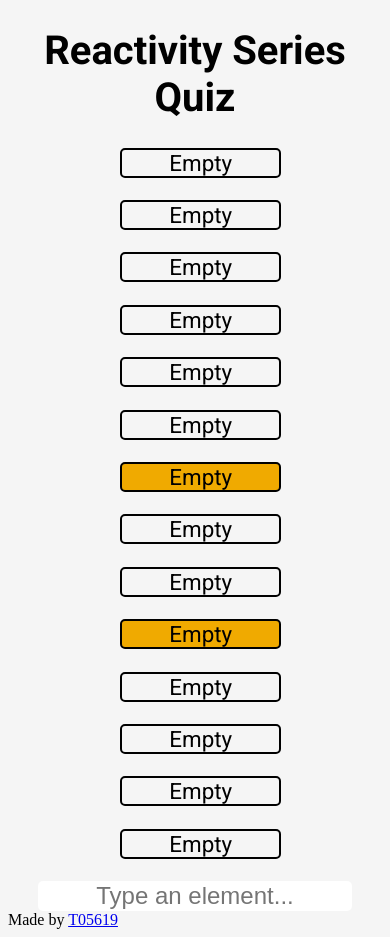
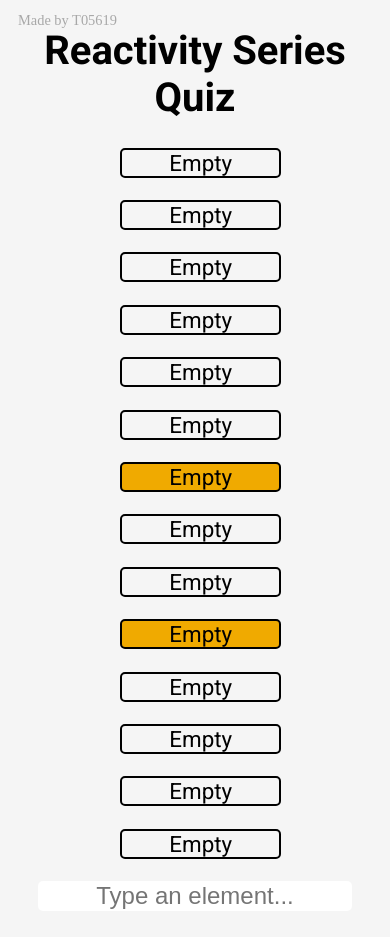
Before and after one commit to T05619/Reactivity-Series-Quiz, a plain HTML site: page index.html in a window 390 px wide. Drawn offline with Linux system fonts and the light colour scheme.

Commit message:
Footer Style + Better Mobile Compatibility

```diff
--- a/style.css
+++ b/style.css
@@ -70,6 +70,19 @@ button:hover {
     background-color: rgb(221, 221, 221);
 }
 
+footer {
+    position: fixed;
+    height: 18px;
+    bottom: 5px;
+    padding: 10px;
+    color: rgb(168, 168, 168);
+}
+
+footer a {
+    color: rgb(168, 168, 168);
+    text-decoration: none;
+}
+
 @media (max-width: 940px) {
     p {
         width: 40%;
@@ -89,6 +102,13 @@ button:hover {
     }
 }
 
+@media (max-width: 575px) {
+    footer {
+        top: 2px;
+        font-size: 90%;
+    }
+}
+
 @media (max-width: 400px) {
     p {
         width: 60%;
@@ -101,6 +121,12 @@ button:hover {
     .completed {
         width: 75%;
         left: 14%;
+    }
+}
+
+@media (max-width: 323px) {
+    input {
+        font-size: 100%;
     }
 }
 
```
